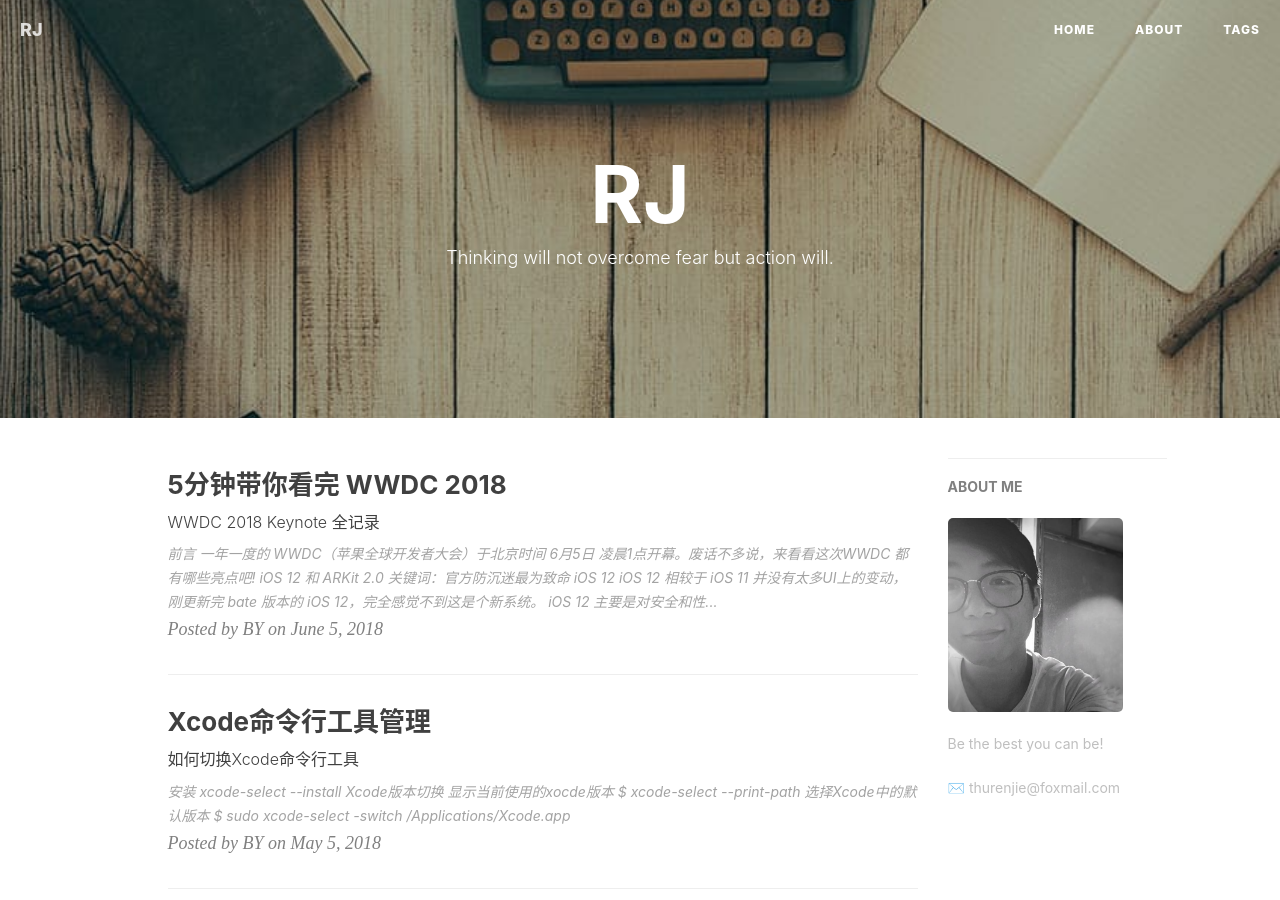
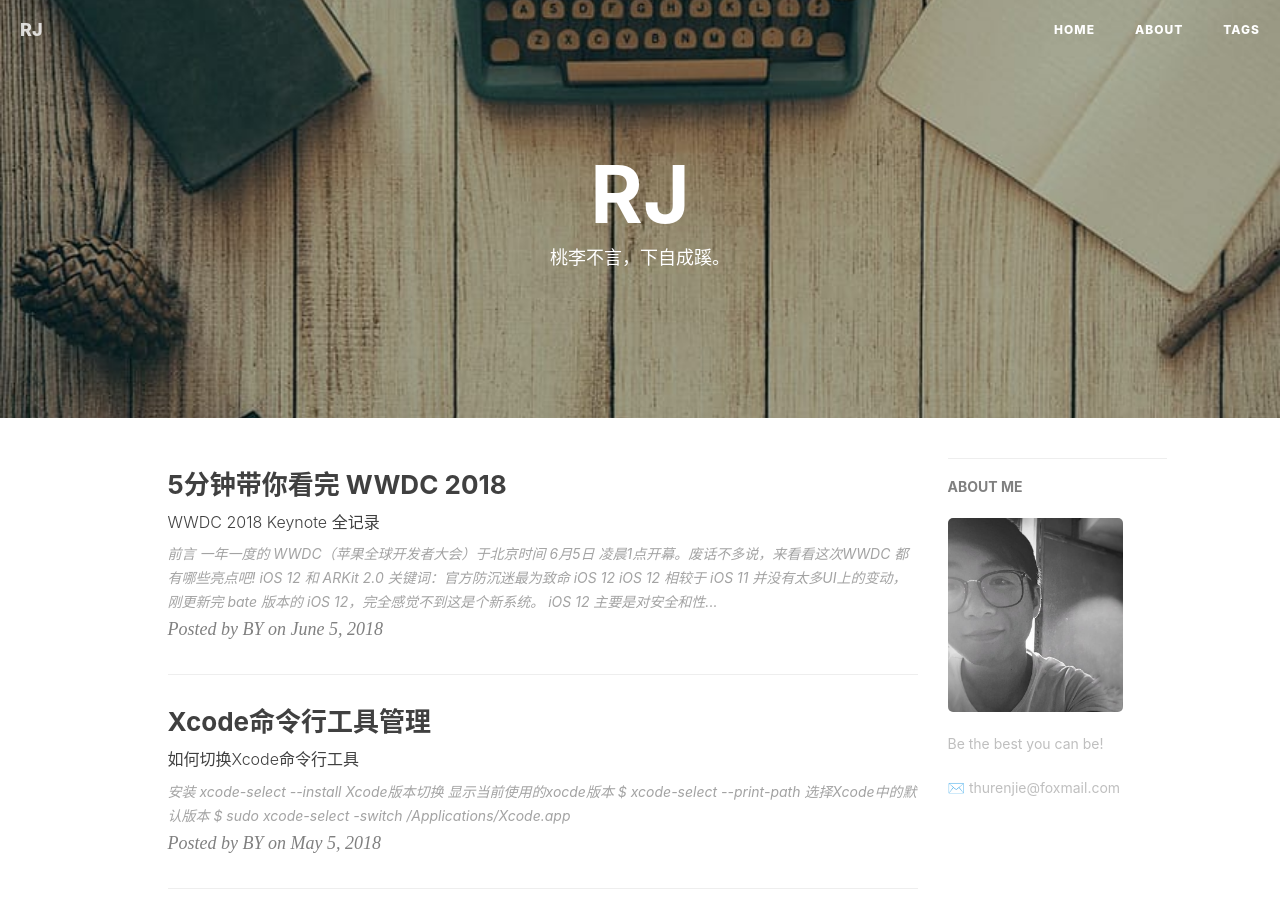
Before and after one commit to thurj12138/thurj12138.github.io, a Jekyll site: the page built from index.html, in a window 1280 px wide and 900 px high. Built offline with Jekyll 4.4.1, drawn with Linux system fonts in a browser that asks for light colours; nearby versions of some CDN libraries; the list of posts is cut into pages by our own code; comment, search, counter and statistics services are not loaded.

Commit message:
Update index.html

```diff
--- a/index.html
+++ b/index.html
@@ -1,6 +1,6 @@
 ---
 layout: page
-description: "Thinking will not overcome fear but action will."
+description: "桃李不言，下自成蹊。"
 ---
 
 {% for post in paginator.posts %}
```
